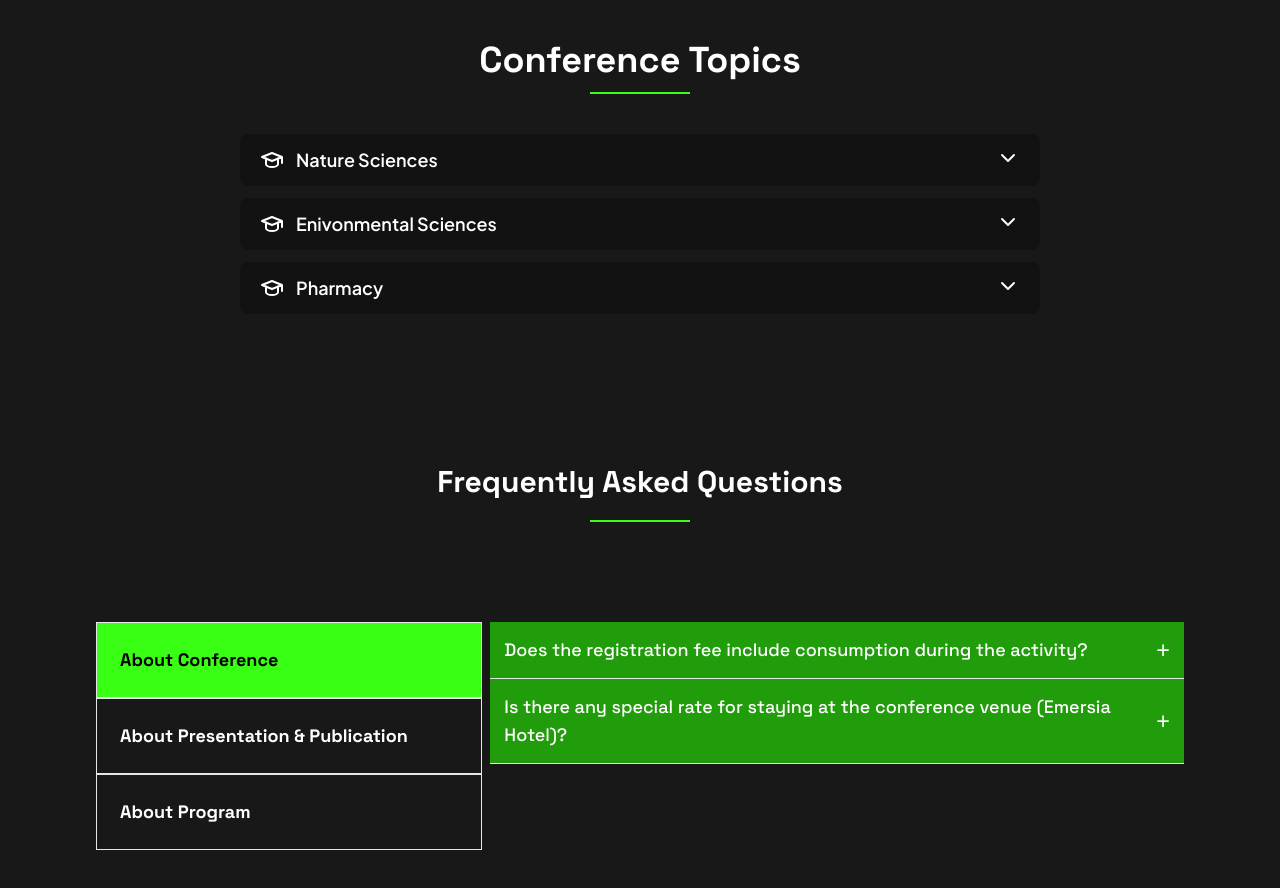
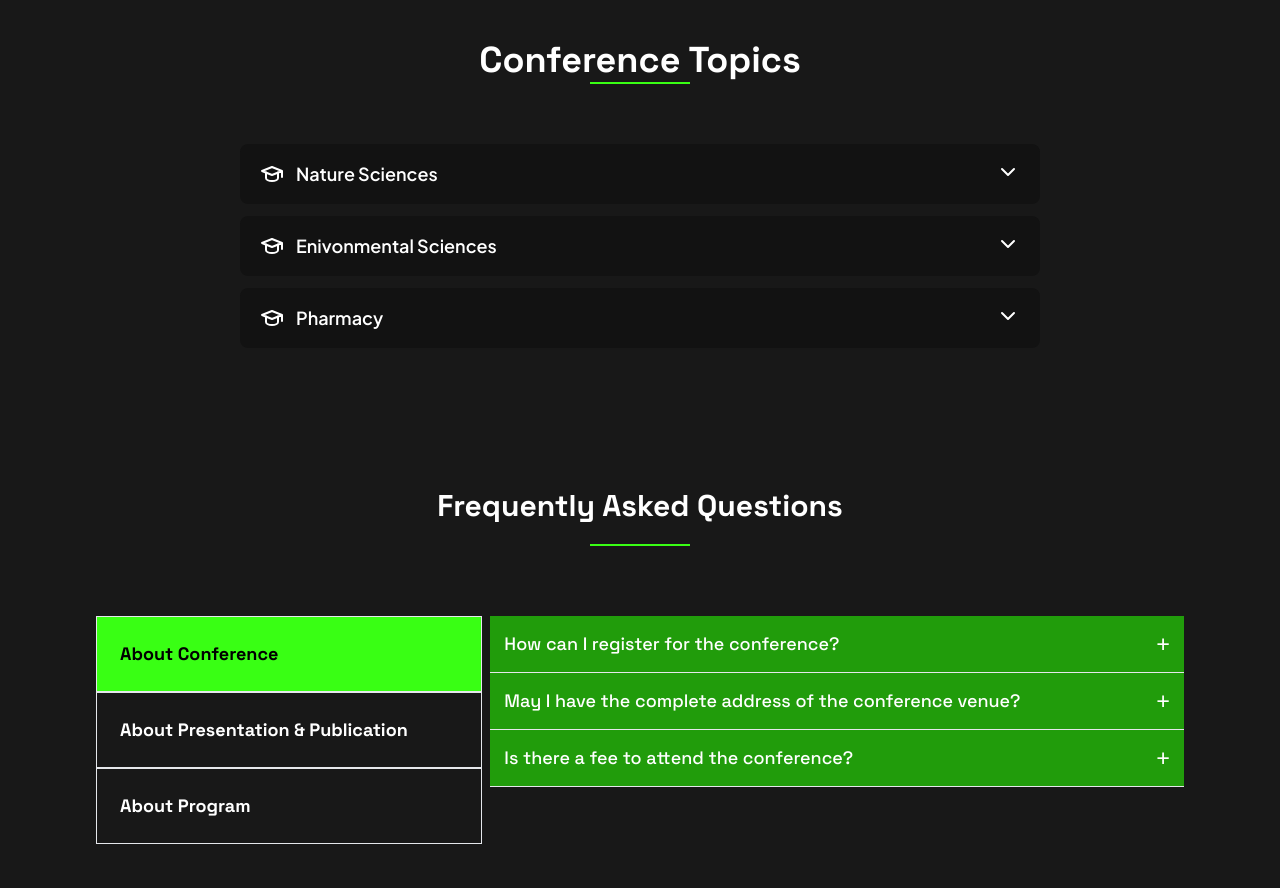
Before and after one commit to projeksainsdata/icssf-frontend, a React (Vite) app: page /information in a window 1280 px wide. Shown: the part 358-1246 px from the top of the page. Built offline with nearby package versions, Linux system fonts and the light colour scheme.

Commit message:
update responsive information

```diff
--- a/src/components/Faq.jsx
+++ b/src/components/Faq.jsx
@@ -13,7 +13,7 @@ const FAQ = () => {
   return (
     <>
     <div className="min-h-screen md:px-20">
-        <div className="flex flex-col md:flex-row md:mt-[100px] mt-20 px-4">
+        <div className="flex flex-col md:flex-row md:mt-[70px] mt-20 px-4">
             <div className="w-full md:w-[450px] mb-4 md:mb-0">
                 {faqData.map((faq, index) => (
                     <div
--- a/src/components/FaqData.jsx
+++ b/src/components/FaqData.jsx
@@ -3,18 +3,26 @@ const faqData = [
       category: 'About Conference',
       questions: [
         {
-          question: 'Does the registration fee include consumption during the activity?',
-          answer: 'Yes, the registration fee includes lunch and two coffee breaks.',
+          question: 'How can I register for the conference?',
+          answer: 'Registration is available through the official conference website. Instructions for completing and submitting your registration are provided online.',
         },
         {
-          question: 'Is there any special rate for staying at the conference venue (Emersia Hotel)?',
-          answer: 'Yes, we offer a special corporate rate for accommodation at Emersia Hotel. Kindly contact Ms Heny (WhatsApp) to avail the special rate. ',
+          question: 'May I have the complete address of the conference venue?',
+          answer: 'The conference will be held at Grand Mercure Lampung. The complete address is Pelita, Engal, Bandar Lampung City, Lampung 35213, Indonesia.',
+        },
+        {
+          question: 'Is there a fee to attend the conference?',
+          answer: 'Yes, there is a registration fee. Details about the fee structure can be found on the conference website and may vary depending on the attendee category (e.g., students, academics, industry professionals).',
         },
       ],
     },
     {
       category: 'About Presentation & Publication',
       questions: [
+        {
+          question: 'How do I submit a paper to present at the conference ?',
+          answer: 'Papers can be submitted through the online submission portal on the conference website. Be sure to follow the provided guidelines to ensure your paper meets the required format and criteria.',
+        },
         {
           question: 'What publisher will be handling the proceedings?',
           answer: 'We are currently negotiating with Atlantis, a part of Springer-Nature. We will promptly inform you of the final decision.',
--- a/src/components/TopicsFaq.jsx
+++ b/src/components/TopicsFaq.jsx
@@ -60,25 +60,25 @@ const TopicsFaq = () => {
     return (
         <>
             {/* Conference Topics */}
-            <div className="flex justify-center items-center flex-col md:flex-row gap-10 m-5 my-[150px]">
-                <div className=" text-white font-spaceGrotesk space-y-10">
-                    <div className="flex flex-col gap-3">
-                        <h1 className="text-3xl md:text-4xl font-bold text-white text-center">Conference Topics</h1>
-                        <hr  width='100' className="text-center m-auto border border-colorGreen"/>
+            <div class="flex justify-center items-center flex-col gap-10 m-5 my-[150px]">
+                <div class="text-white font-spaceGrotesk space-y-10 w-full max-w-[50em]">
+                    <div class="flex flex-col gap-3">
+                        <h1 class="text-3xl md:text-4xl font-bold text-white text-center">Conference Topics</h1>
+                        <hr class="text-center m-auto border md:-mt-[10px] mb-[20px] border-colorGreen" width="100"/>
                     </div>
-                    <div className="flex w-full flex-col gap-3">
+                    <div class="flex w-full flex-col gap-3">
                         {topics.map((topic, index) => (
-                            <div key={index} className="px-5 md:w-[50em] w-full py-3 bg-[#121212] font-plusJakarta hover:bg-colorGreen hover:text-black cursor-pointer rounded-lg space-y-5">
-                                <div className="flex justify-between" onClick={() => toggleTopic(index)}>
-                                    <div className="flex items-center gap-3">
-                                        <IconSchool className="text-white"/>
-                                        <h3 className="text-lg font-semibold">{topic.name}</h3>
+                            <div key={index} class="px-5 py-4 bg-[#121212] font-plusJakarta hover:bg-colorGreen hover:text-black cursor-pointer rounded-lg space-y-5">
+                                <div class="flex justify-between" onClick={() => toggleTopic(index)}>
+                                    <div class="flex items-center gap-3">
+                                        <IconSchool class="text-white"/>
+                                        <h3 class="text-lg font-semibold">{topic.name}</h3>
                                     </div>
                                     {openTopic === index ? <IconChevronUp /> : <IconChevronDown />}
                                 </div>
                                 {openTopic === index && (
                                     <div>
-                                        <ul className="list-disc mx-5 space-y-1">
+                                        <ul class="list-disc mx-5 space-y-1">
                                             {topic.details.map((detail, i) => (
                                                 <li key={i}>{detail}</li>
                                             ))}
@@ -89,7 +89,6 @@ const TopicsFaq = () => {
                         ))}
                     </div>
                 </div>
-
             </div>
         </>
     );
--- a/src/pages/FaqPage.jsx
+++ b/src/pages/FaqPage.jsx
@@ -12,7 +12,7 @@ const FaqPage = () => {
             <BannerFaq/>
             <TopicsFaq/>
             <div className="aitems-center">
-                <h1 className="md:mt-[90px] mt-[130px] text-center md:text-3xl text-2xl text-white font-spaceGrotesk font-bold">Frequently Asked Questions</h1>
+                <h1 className="md:-mt-[10px] mt-[100px] text-center md:text-3xl text-2xl text-white font-spaceGrotesk font-bold">Frequently Asked Questions</h1>
             </div>
             <hr  width='100' className="text-center m-auto mt-5 border border-colorGreen"/>
             <FAQ/>
```
